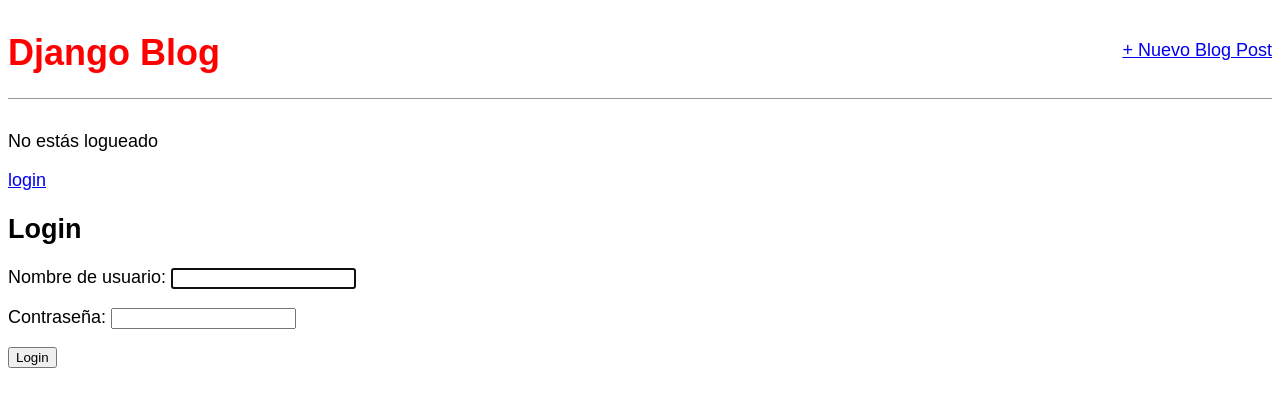
After one commit to mentecatoDev/blog, a Django app: page /accounts/login/ in a window 1280 px wide. The commit adds this page. Shown: the top 407 px of the page. Run offline with Django 3.2, Linux system fonts and the light colour scheme; some web fonts are replaced.

Commit message:
Termina 8.3 Enlace para login y logout

```diff
--- a/blog_project/settings.py
+++ b/blog_project/settings.py
@@ -100,6 +100,9 @@ AUTH_PASSWORD_VALIDATORS = [
     },
 ]
 
+# Authentication
+LOGIN_REDIRECT_URL = 'home'
+LOGOUT_REDIRECT_URL = 'home'
 
 # Internationalization
 # https://docs.djangoproject.com/en/3.1/topics/i18n/
--- a/blog_project/urls.py
+++ b/blog_project/urls.py
@@ -18,5 +18,6 @@ from django.urls import path, include
 
 urlpatterns = [
     path('admin/', admin.site.urls),
+    path('accounts/', include('django.contrib.auth.urls')),
     path('', include('blog.urls')),
 ]
--- a/templates/base.html
+++ b/templates/base.html
@@ -16,8 +16,17 @@ Source+Sans+Pro:400" rel="stylesheet">
 			<a href="{% url 'post_new' %}">+ Nuevo Blog Post</a>
 		</div>
 	  </header>
+        {% if user.is_authenticated %}
+            <p>¡Hola {{ user.username }}!</p>
+            <p><a href="{% url 'logout' %}">logout</a></p>
+        {% else %}
+            <p>No estás logueado</p>
+            <a href="{% url 'login' %}">login</a>
+        {% endif %}
+
 	  {% block content %}
 	  {% endblock content %}
+
 	</div>
   </body>
 </html>
--- /dev/null
+++ b/templates/registration/login.html
@@ -0,0 +1,10 @@
+{% extends 'base.html' %}
+
+{% block content %}
+<h2>Login</h2>
+<form method="post">
+  {% csrf_token %}
+  {{ form.as_p }}
+  <button type="submit">Login</button>
+</form>
+{% endblock content %}
```
Also changed, not shown: db.sqlite3.
